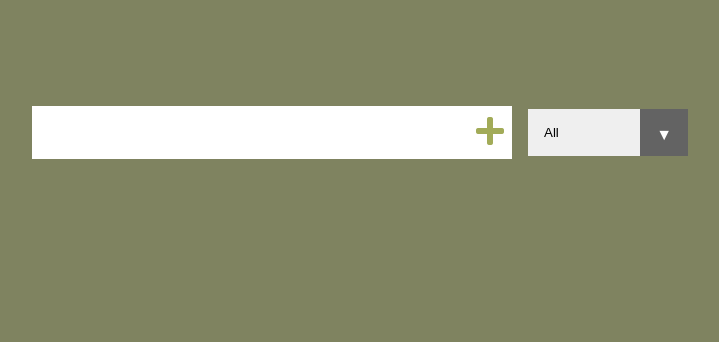
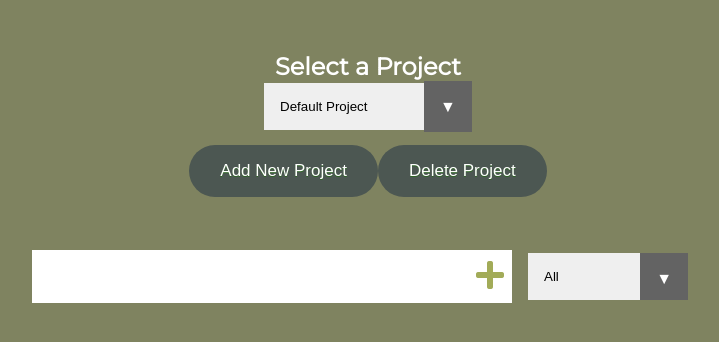
Before and after one commit to piercepatrick/todo-list, a plain HTML site: page index.html in a window 1280 px wide. Shown: the part 108-450 px from the top of the page, without its empty margins (272-991 px from the left). Drawn offline with Linux system fonts and the light colour scheme.

Commit message:
Add project elements

```diff
--- a/index.html
+++ b/index.html
@@ -17,7 +17,17 @@
     <header>
       <h1>The Best Tool For Your Tasks</h1>
     </header>
-
+    <h2 id='select-project-h2'>Select a Project</h2>
+    <div class='s'>
+      <select name='projects' class='filter-projects'>
+        <option value ='Default Project'>Default Project</option>
+        <option value ='Project 1'>Project 1</option>
+      </select>
+    </div>
+    <div class='project-menu'>
+      <button class='project-buttons' id='add-project'>Add New Project</button>
+      <button class='project-buttons' id='delete-project'>Delete Project</button>
+    </div>
     <form>
       <input type='text' class='todo-input'>
       <button class = "todo-button" type='submit'>
--- a/styles.css
+++ b/styles.css
@@ -115,7 +115,7 @@ select {
     overflow: hidden;
 }
 
-select {
+.filter-todo {
     color: black;
     width: 10rem;
     cursor: pointer;
@@ -151,3 +151,59 @@ select {
     align-items: center;
     background: rgb(140, 213, 235);
 }
+
+#select-project-h2 {
+    display: flex;
+    justify-content: center;
+}
+
+.s {
+    display: flex;
+    justify-content: center;
+    align-items: center;
+}
+
+.s::after {
+    content: "\25BC";
+    background: #636363;
+    padding: 1rem;
+    transition: all 0.3s ease;
+    pointer-events: none;
+    cursor: pointer;
+}
+
+.s:hover::after {
+    background: #a2ab58;
+    color: white;
+}
+
+.filter-projects {
+    color: black;
+    width: 10rem;
+    cursor: pointer;
+    padding: 1rem;
+}
+
+.project-menu {
+    min-height: 5vh;
+    display: flex;
+    justify-content: center;
+    align-items: center;
+}
+
+.project-buttons {
+    border: none;
+	background-color:#4c5752;
+	border-radius:28px;
+	cursor:pointer;
+	color:#ffffff;
+	font-family:Arial;
+	font-size:17px;
+	padding:16px 31px;
+	text-decoration:none;
+	text-shadow:0px 1px 0px #2f6627;
+    margin-top: 1%;
+}
+.myButton:hover {
+	background-color:#5cbf2a;
+}
```
Also changed, not shown: main.js (+3 -3 lines).
